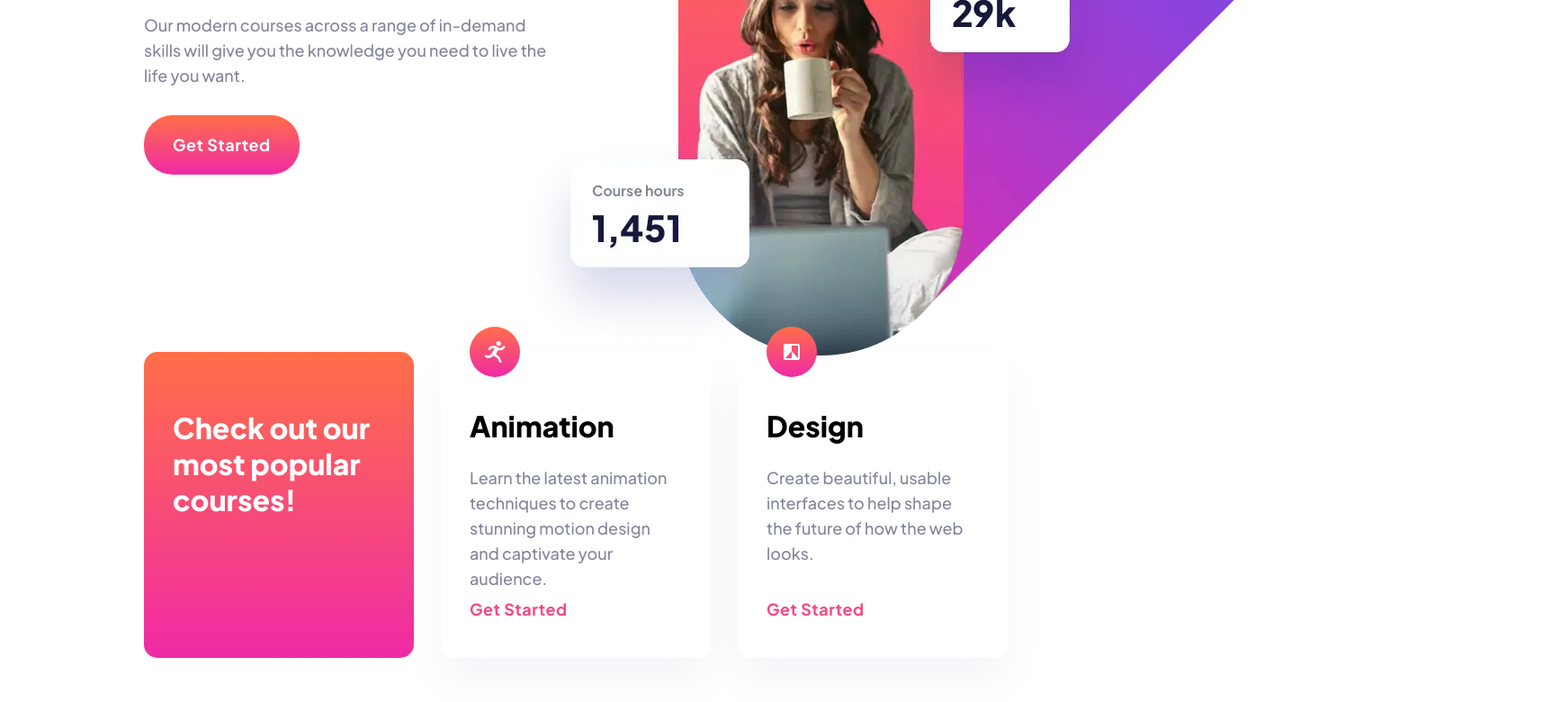
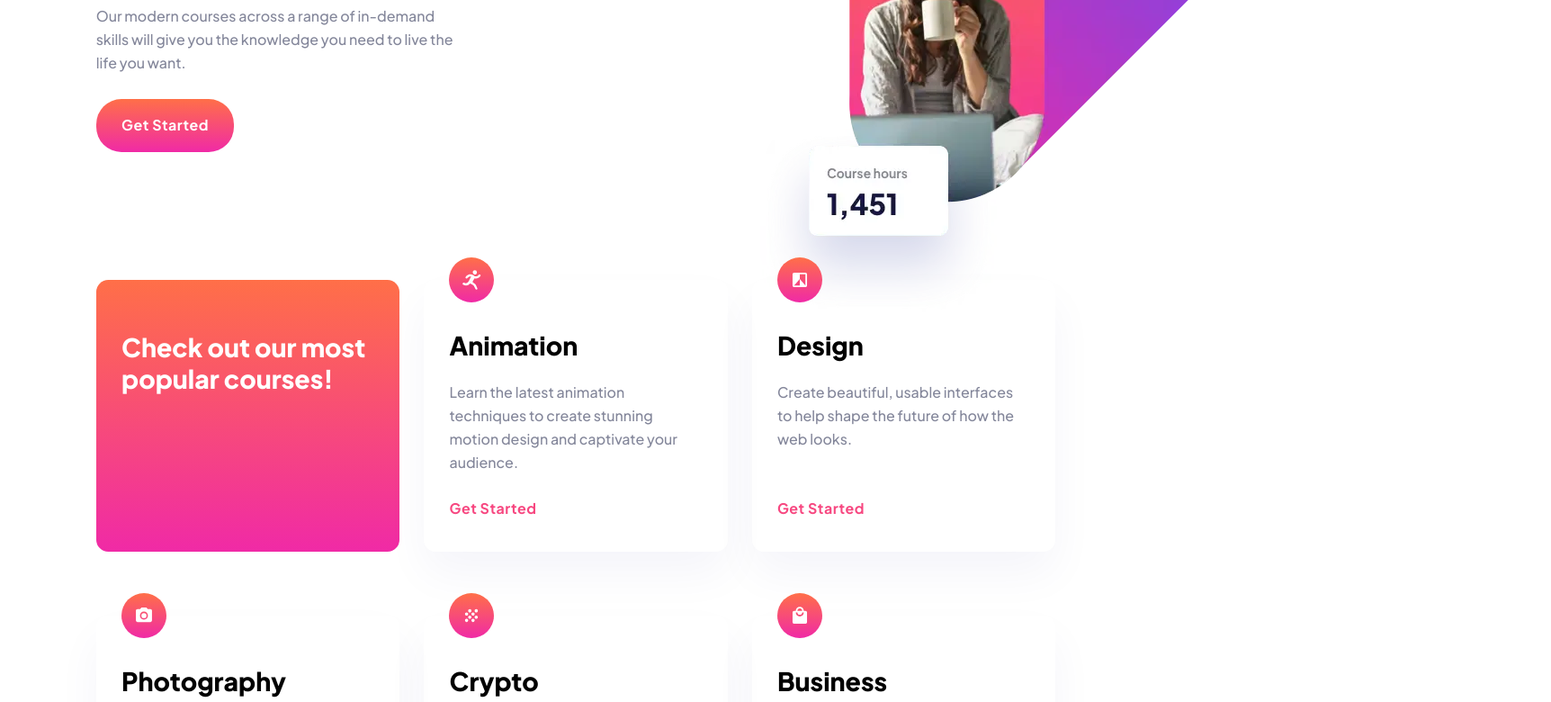
Before and after one commit to pl91/e-learning-landingpage, a website built with Parcel: page src/index.html in a window 1280 px wide. Shown: the part 329-1109 px from the top of the page at 90% size, 1724 px wide, since content can reach past the window. Built offline with nearby package versions, Linux system fonts and the light colour scheme.

Commit message:
responsive complete

```diff
--- a/src/index.html
+++ b/src/index.html
@@ -24,7 +24,7 @@
     <!-- header start -->
     <header class="header">
       <img src="./assets/logo-dark.svg" alt="logo" class="header__logo" />
-      <button class="btn btn--1"><a href="#">Get Started</a></button>
+      <button class="btn btn--1 header__btn"><a href="#">Get Started</a></button>
       <div class="header__heading">
         <h1 class="heading-xl">Maximize skill, minimize budget</h1>
         <p class="body-m">
@@ -35,8 +35,8 @@
       </div>
       <div class="header__image-box">
         <picture class="header__image">
-          <source srcset="./assets/image-hero-desktop.webp" media="(min-width: 1200px)" />
-          <source srcset="./assets/image-hero-tablet.webp" media="(min-width: 700px)" />
+          <source srcset="./assets/image-hero-desktop.webp" media="(min-width: 1400px)" />
+          <source srcset="./assets/image-hero-tablet.webp" media="(min-width: 766px)" />
           <img src="./assets/image-hero-mobile.webp" />
         </picture>
       </div>
--- a/src/scss/_abstracts.scss
+++ b/src/scss/_abstracts.scss
@@ -43,7 +43,12 @@
 .pb-lg {margin-bottom: 3rem;}
 
 // RESPONSIVE BREAKPOINTS
-$bp-xl: 75em; //   1200px / 16 = 75em
-$bp-l: 62.5em; //   1000px / 16 = 62.5em
-$bp-m: 50em; //   800px / 16 = 50em
-$bp-s: 37.5em; //   600px / 16 = 37.5em
+$bp-xxl: 93.75em; //   1500px / 16 = 93.75em
+$bp-xl: 87.5em; //   1400px / 16 = 87.5em
+$bp-l: 80.3125em; //   1285px / 16 = 80.3125em
+$bp-m: 69.6875em; //   1115px / 16 = 69.6875em
+$bp-s: 63.75em; //   1020px / 16 = 63.75em
+$bp-xs: 56.25em; //   900px / 16 = 56.25em
+$bp-xxs: 47.8125em; //   765px / 16 = 47.8125em
+$bp-xxxs: 39.375em; //   630px / 16 = 39.375em
+$bp-xxxxs: 24.6875em; //   395px / 16 = 24.6875em
--- a/src/scss/_base.scss
+++ b/src/scss/_base.scss
@@ -12,8 +12,8 @@ html {
     box-sizing: border-box;
     font-size: 62.5%; // 10px / 16px = 62.5% -> 1rem = 10px
 
-    @media only screen and (max-width: $bp-xl) {
-        font-size: 55.5%; // 8px / 16px = 50% -> 1rem = 8px
+    @media only screen and (max-width: $bp-l) {
+    font-size: 55.5%; // 8px / 16px = 50% -> 1rem = 8px
     }
 }
 
@@ -24,5 +24,35 @@ body {
 .container {
     display: grid;
     grid-template-rows: 90vh repeat(2, min-content);
-    grid-template-columns: [full-start] 1fr [middle-start] repeat(6, 1fr) [middle-end] 1fr [full-end];
+    grid-template-columns: [full-start] .9fr [middle-start] repeat(6, 1fr) [middle-end] .95fr [full-end];
+
+    @media only screen and (max-width: $bp-xxl) {
+        grid-template-columns: [full-start] .8fr [middle-start] repeat(6, 1fr) [middle-end] .8fr [full-end];
+    }
+
+    @media only screen and (max-width: $bp-xl) {
+        grid-template-rows: 80vh repeat(2, min-content);
+        grid-template-columns: [full-start] .7fr [middle-start] repeat(6, 1fr) [middle-end] .7fr [full-end];
+    }
+
+    @media only screen and (max-width: $bp-l) {
+        grid-template-columns: [full-start] .6fr [middle-start] repeat(6, 1fr) [middle-end] .6fr [full-end];
+    }
+
+    @media only screen and (max-width: $bp-m) {
+        grid-template-columns: [full-start] .3fr [middle-start] repeat(6, 1fr) [middle-end] .3fr [full-end];
+    }
+
+    @media only screen and (max-width: $bp-s) {
+        grid-template-rows: 75vh repeat(2, min-content);
+    }
+
+    @media only screen and (max-width: $bp-xs) {
+        grid-template-rows: 72vh repeat(2, min-content);
+    }
+
+    @media only screen and (max-width: $bp-xxs) {
+        grid-template-rows: max-content 72vh repeat(2, min-content);
+        grid-template-columns: [full-start] .15fr [middle-start] repeat(6, 1fr) [middle-end] .15fr [full-end];
+    }
 }
--- a/src/scss/_courses.scss
+++ b/src/scss/_courses.scss
@@ -10,6 +10,27 @@
 
   margin-bottom: 14rem;
 
+  @media only screen and (max-width: $bp-s) {
+    grid-template-columns: repeat(2, 1fr);
+    grid-template-rows: repeat(3, 1fr);
+  }
+
+  @media only screen and (max-width: $bp-xs) {
+    column-gap: 1rem;
+    row-gap: 5.6rem;
+  }
+
+  @media only screen and (max-width: $bp-xxs) {
+    grid-row: 3 / 4;
+    margin-top: 20rem;
+  }
+
+  @media only screen and (max-width: $bp-xxxs) {
+    grid-template-columns: 1fr;
+    grid-template-rows: auto;
+    row-gap: 4.5rem;
+  }
+
   &__icon {
     width: 5.6rem;
     height: 5.6rem;
@@ -21,6 +42,12 @@
     border-radius: 1.5rem;
     padding: 6.4rem 3.2rem 13.8rem 3.2rem;
     color: var(--color-white);
+
+    @media only screen and (max-width: $bp-xxxs) {
+      padding: 3rem 2.8rem;
+      display: flex;
+    }
+
   }
 
   &__description {
@@ -32,10 +59,13 @@
     box-shadow: 0px 25px 50px rgba(6, 22, 141, 0.0442381);
     position: relative;
     min-height: 34rem;
+
+    @media only screen and (max-width: $bp-m) {
+      gap: 2rem;
+    }
   }
 
   &__cta {
-
     &,
     &:link,
     &:visited {
@@ -50,6 +80,14 @@
       cursor: pointer;
       position: absolute;
       bottom: 4rem;
+
+      @media only screen and (max-width: $bp-m) {
+        line-height: 1rem;
+      }
+    }
+
+    &:hover {
+      color: var(--color-pink-1);
     }
   }
 }
--- a/src/scss/_footer.scss
+++ b/src/scss/_footer.scss
@@ -11,7 +11,17 @@
   align-items: center;
   justify-items: start;
 
+  @media only screen and (max-width: $bp-xs) {
+    margin-top: -2rem;
+}
 
+  @media only screen and (max-width: $bp-xxs) {
+    grid-row: 4 / 5;
+}
+
+@media only screen and (max-width: $bp-xxxs) {
+  margin-top: -4rem;
+}
 
   &__logo {
     grid-column: 2 / 3;
--- a/src/scss/_header.scss
+++ b/src/scss/_header.scss
@@ -2,17 +2,39 @@
   grid-row: 1 / 2;
   grid-column: middle-start / middle-end;
 
-  padding: 2.4rem 0 2.4rem 0;
+  padding: 2.4rem 0;
   display: grid;
   justify-content: space-between;
   grid-template-rows: min-content 1fr;
-  grid-template-columns: minmax(30rem, max-content) max-content;
   grid-template-columns: max-content max-content;
-  row-gap: 18rem;
   align-items: center;
+
+  @media only screen and (max-width: $bp-xxs) {
+    grid-template-columns: 90vw;
+    grid-row: 2 / 3;
+    row-gap: 4rem;
+
+  }
 
   &__logo {
     cursor: pointer;
+
+    @media only screen and (max-width: $bp-xxs) {
+      grid-row: 1 / 2;
+      grid-column: 1 / 2;
+    }
+  }
+
+  &__btn {
+
+    @media only screen and (max-width: $bp-xxs) {
+      justify-self: end;
+      align-self: start;
+
+      grid-row: 1 / 2;
+      grid-column: 1 / 2;
+      margin-right: -5.5%
+    }
   }
 
   &__heading {
@@ -21,21 +43,56 @@
     flex-direction: column;
     align-items: flex-start;
     gap: 3rem;
-    margin-top: -25rem;
+
+
+    @media only screen and (max-width: $bp-xxs) {
+      justify-self: center;
+      max-width: 52rem;
+      grid-row: 2 / 3;
+      grid-column: 1 / 3;
+      margin-right: -3%;
+    }
+
+    @media only screen and (max-width: $bp-xxxs) {
+      padding-left: 2.5rem;
+      padding-right: 5rem;
+      margin-right: -5%;
+    }
   }
 
   &__image-box {
     width: 99rem;
     height: 93.6rem;
     position: absolute;
-    //    top: -12rem;
-    //    right: -29rem;
-    top: -15rem;
-    right: -29rem;
+    top: -16rem;
+    right: -30rem;
+
+    @media only screen and (max-width: $bp-xl) {
+      right: -50rem;
+      top: -5rem;
+    }
+
+    @media only screen and (max-width: $bp-xs) {
+      right: -54.5rem;
+      top: -10rem;
+    }
+
+    @media only screen and (max-width: $bp-xxs) {
+
+      position: relative;
+      left:0;
+      top: 0;
+      height: min-content;
+      width: min-content;
+      justify-self: center;
+      margin-top: -1rem;
+
+      grid-row: 3 / 4;
+    }
   }
 
   &__image {
-    width: 100%;
-    display: block;
+    height: 40rem;
+      width: 49rem;
   }
 }
--- a/src/scss/_typography.scss
+++ b/src/scss/_typography.scss
@@ -3,6 +3,10 @@ body {
   font-family: "Plus Jakarta Sans", sans-serif;
   font-weight: 500;
   line-height: 2.8rem;
+
+  @media only screen and (max-width: $bp-l) {
+    line-height: 2.93rem;
+}
 }
 
 a {
@@ -16,6 +20,15 @@ a {
   font-size: 5.6rem;
   line-height: 7rem;
   color: var(--color-blue-2);
+
+  @media only screen and (max-width: $bp-xs) {
+    font-size: 4.5rem;
+    line-height: 5rem;
+}
+
+@media only screen and (max-width: $bp-xxxxs) {
+  font-size: 4rem;
+}
 }
 
 .heading-l {
@@ -24,16 +37,15 @@ a {
   line-height: 5rem;
 }
 
-.heading-m {
+.heading-m,
+.heading-sm  {
   font-weight: 800;
   font-size: 3.2rem;
   line-height: 4rem;
-}
 
-.heading-sm {
-  font-weight: 800;
-  font-size: 3.2rem;
-  line-height: 4rem;
+  @media only screen and (max-width: $bp-xs) {
+    font-size: 2.7rem;
+  }
 }
 
 // BODY
```
